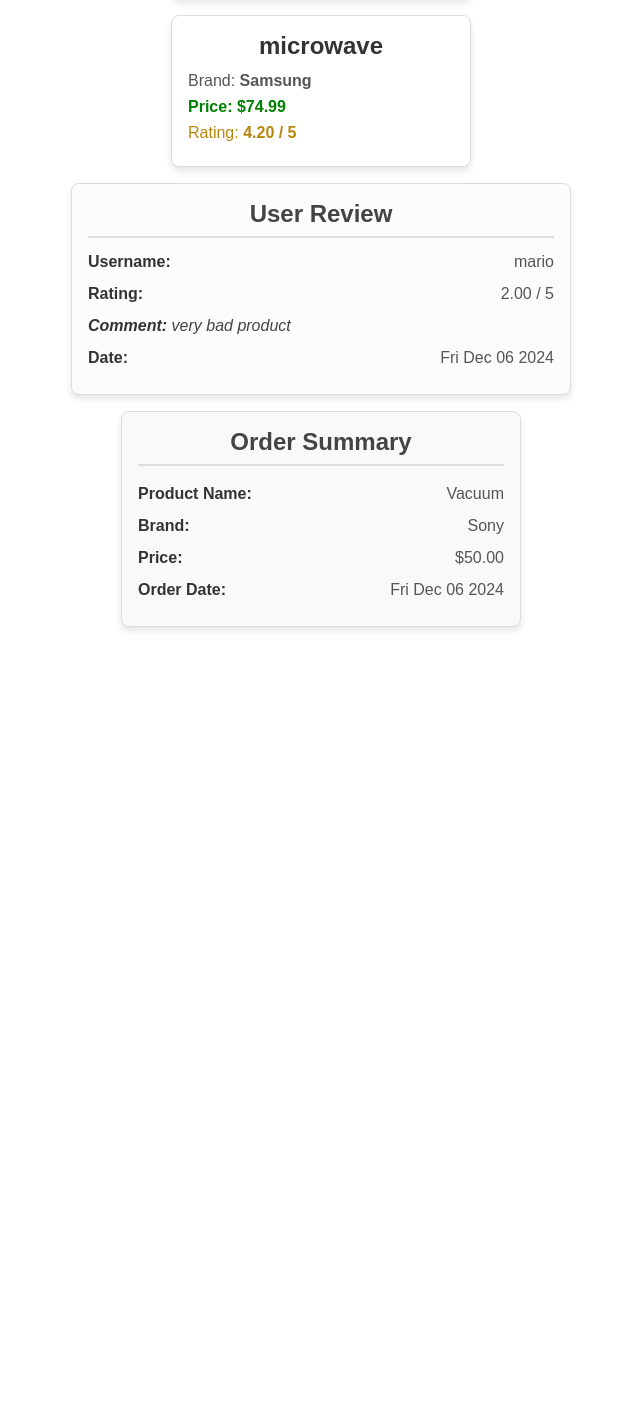
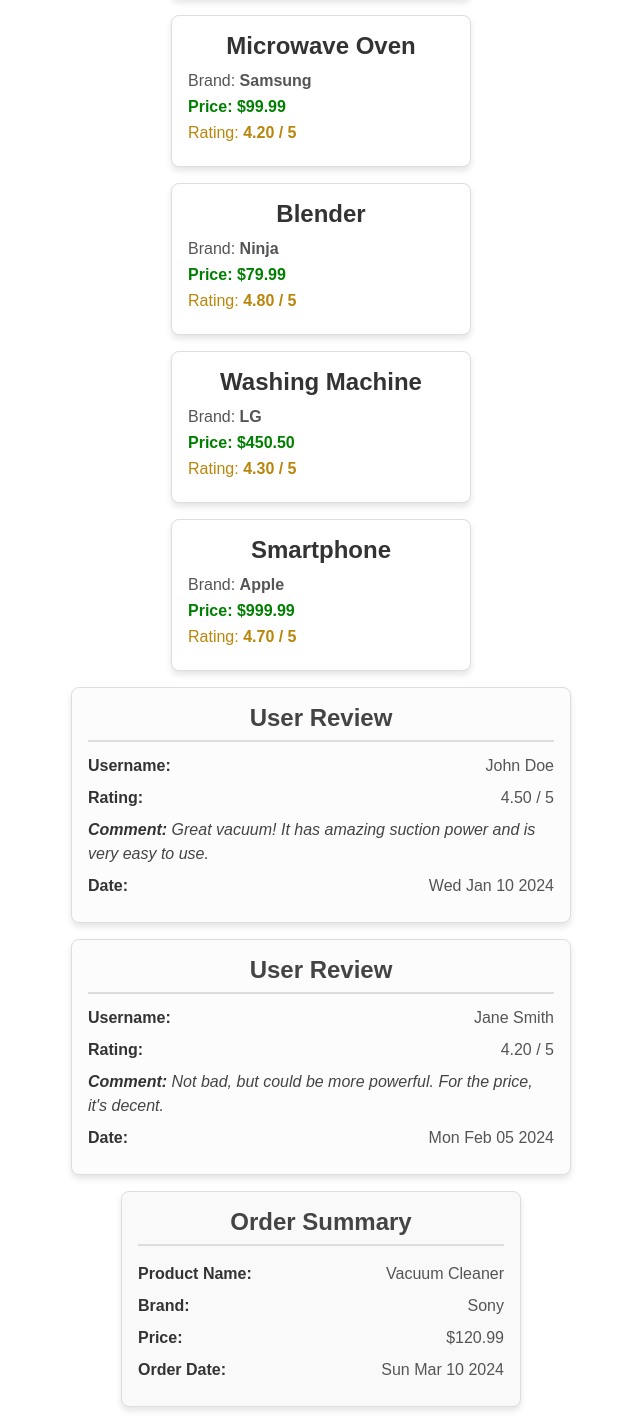
Before and after one commit to Bright3r/CS157A-Final, a Next.js app in the folder frontend/ecommerce/: page /shop in a window 1280 px wide. Shown: the part 206-1627 px from the top of the page, without its empty margins (319-959 px from the left). Before the commit the page ends 849 px from the top, so only its background shows below. Built offline with nearby package versions, Linux system fonts and the light colour scheme.

Commit message:
Made frontend types more robust

```diff
--- a/frontend/ecommerce/public/orders.json
+++ b/frontend/ecommerce/public/orders.json
@@ -1,11 +1,93 @@
 [
     {
-        "product": {
-            "name": "Vacuum",
-            "brand": "Sony",
-            "price": 50.00,
-            "rating": 4.7
+      "orderID": 1,
+      "numProductsOrdered": 2,
+      "dateOrdered": "2024-03-10T10:30:00.000Z",
+      "total": 220.99,
+      "products": [
+        {
+          "productID": 1,
+          "productName": "Vacuum Cleaner",
+          "brand": "Sony",
+          "price": 120.99,
+          "quantity": 1,
+          "rating": 4.5,
+          "listingDate": "2024-01-15"
         },
-        "orderDate": "2024-12-06T14:30:00.000Z"
+        {
+          "productID": 3,
+          "productName": "Blender",
+          "brand": "Ninja",
+          "price": 79.99,
+          "quantity": 1,
+          "rating": 4.8,
+          "listingDate": "2024-02-20"
+        }
+      ],
+      "shippingAddress": {
+        "addrID": 1,
+        "country": "USA",
+        "state": "California",
+        "city": "Los Angeles",
+        "street": "123 Elm St",
+        "houseNumber": "10",
+        "zipcode": "90001"
+      },
+      "user": {
+        "userID": 1,
+        "userName": "John Doe",
+        "email": "johndoe@example.com",
+        "phoneNumber": "123-456-7890",
+        "adress": {
+          "addrID": 1,
+          "country": "USA",
+          "state": "California",
+          "city": "Los Angeles",
+          "street": "123 Elm St",
+          "houseNumber": "10",
+          "zipcode": "90001"
+        }
+      }
+    },
+    {
+      "orderID": 2,
+      "numProductsOrdered": 1,
+      "dateOrdered": "2024-03-12T15:45:00.000Z",
+      "total": 450.50,
+      "products": [
+        {
+          "productID": 4,
+          "productName": "Washing Machine",
+          "brand": "LG",
+          "price": 450.50,
+          "quantity": 1,
+          "rating": 4.3,
+          "listingDate": "2024-03-05"
+        }
+      ],
+      "shippingAddress": {
+        "addrID": 2,
+        "country": "USA",
+        "state": "New York",
+        "city": "Brooklyn",
+        "street": "456 Oak St",
+        "houseNumber": "5",
+        "zipcode": "11201"
+      },
+      "user": {
+        "userID": 2,
+        "userName": "Jane Smith",
+        "email": "janesmith@example.com",
+        "phoneNumber": "987-654-3210",
+        "adress": {
+          "addrID": 2,
+          "country": "USA",
+          "state": "New York",
+          "city": "Brooklyn",
+          "street": "456 Oak St",
+          "houseNumber": "5",
+          "zipcode": "11201"
+        }
+      }
     }
 ]
--- a/frontend/ecommerce/public/products.json
+++ b/frontend/ecommerce/public/products.json
@@ -1,14 +1,47 @@
 [
     {
-        "name": "Vacuum",
-        "brand": "Sony",
-        "price": 50.00,
-        "rating": 4.7
+      "productID": 1,
+      "productName": "Vacuum Cleaner",
+      "brand": "Sony",
+      "price": 120.99,
+      "quantity": 15,
+      "rating": 4.5,
+      "listingDate": "2024-01-15"
     },
     {
-        "name": "microwave",
-        "brand": "Samsung",
-        "price": 74.99,
-        "rating": 4.2
+      "productID": 2,
+      "productName": "Microwave Oven",
+      "brand": "Samsung",
+      "price": 99.99,
+      "quantity": 30,
+      "rating": 4.2,
+      "listingDate": "2023-11-01"
+    },
+    {
+      "productID": 3,
+      "productName": "Blender",
+      "brand": "Ninja",
+      "price": 79.99,
+      "quantity": 20,
+      "rating": 4.8,
+      "listingDate": "2024-02-20"
+    },
+    {
+      "productID": 4,
+      "productName": "Washing Machine",
+      "brand": "LG",
+      "price": 450.50,
+      "quantity": 10,
+      "rating": 4.3,
+      "listingDate": "2024-03-05"
+    },
+    {
+      "productID": 5,
+      "productName": "Smartphone",
+      "brand": "Apple",
+      "price": 999.99,
+      "quantity": 50,
+      "rating": 4.7,
+      "listingDate": "2024-03-01"
     }
 ]
--- a/frontend/ecommerce/public/reviews.json
+++ b/frontend/ecommerce/public/reviews.json
@@ -1,8 +1,60 @@
 [
-    {
-        "rating": 2.0,
-        "comment": "very bad product",
-        "username": "mario",
-        "date": "2024-12-06T14:30:00.000Z"
+  {
+    "reviewID": 1,
+    "reviewComment": "Great vacuum! It has amazing suction power and is very easy to use.",
+    "datePosted": "2024-01-10T14:30:00.000Z",
+    "product": {
+      "productID": 1,
+      "productName": "Vacuum Cleaner",
+      "brand": "Sony",
+      "price": 120.99,
+      "quantity": 15,
+      "rating": 4.5,
+      "listingDate": "2024-01-15"
+    },
+    "user": {
+      "userID": 1,
+      "userName": "John Doe",
+      "email": "johndoe@example.com",
+      "phoneNumber": "123-456-7890",
+      "adress": {
+        "addrID": 1,
+        "country": "USA",
+        "state": "California",
+        "city": "Los Angeles",
+        "street": "123 Elm St",
+        "houseNumber": "10",
+        "zipcode": "90001"
       }
+    }
+  },
+  {
+    "reviewID": 2,
+    "reviewComment": "Not bad, but could be more powerful. For the price, it's decent.",
+    "datePosted": "2024-02-05T09:15:00.000Z",
+    "product": {
+      "productID": 2,
+      "productName": "Microwave Oven",
+      "brand": "Samsung",
+      "price": 99.99,
+      "quantity": 30,
+      "rating": 4.2,
+      "listingDate": "2023-11-01"
+    },
+    "user": {
+      "userID": 2,
+      "userName": "Jane Smith",
+      "email": "janesmith@example.com",
+      "phoneNumber": "987-654-3210",
+      "adress": {
+        "addrID": 2,
+        "country": "USA",
+        "state": "New York",
+        "city": "Brooklyn",
+        "street": "456 Oak St",
+        "houseNumber": "5",
+        "zipcode": "11201"
+      }
+    }
+  }
 ]
--- a/frontend/ecommerce/src/components/order.tsx
+++ b/frontend/ecommerce/src/components/order.tsx
@@ -1,23 +1,26 @@
 import "../types";
 import styles from "@/styles/Order.module.css";
 
-export default function Order(props: order_t) {
-    const { name, brand, price, rating } = props.product;
+export default function Order(
+        { numProductsOrdered, dateOrdered, total, products, shippingAddress, user }: order_t)
+    {
+
+    const prod: product_t | null = products.length > 0 ? products[0] : null;
 
     return (
         <div className={styles.orderCard}>
             <h2 className={styles.orderTitle}>Order Summary</h2>
             <p className={styles.orderDetail}>
-                <span className={styles.label}>Product Name:</span> {name}
+                <span className={styles.label}>Product Name:</span> {prod?.productName}
             </p>
             <p className={styles.orderDetail}>
-                <span className={styles.label}>Brand:</span> {brand}
+                <span className={styles.label}>Brand:</span> {prod?.brand}
             </p>
             <p className={styles.orderDetail}>
-                <span className={styles.label}>Price:</span> ${price.toFixed(2)}
+                <span className={styles.label}>Price:</span> ${prod?.price.toFixed(2)}
             </p>
             <p className={styles.orderDetail}>
-                <span className={styles.label}>Order Date:</span> {props.orderDate.toDateString()}
+                <span className={styles.label}>Order Date:</span> {dateOrdered.toDateString()}
             </p>
         </div>
     );
--- a/frontend/ecommerce/src/components/product.tsx
+++ b/frontend/ecommerce/src/components/product.tsx
@@ -1,10 +1,13 @@
 import "../types";
 import styles from "@/styles/Product.module.css";
 
-export default function Product({ name, brand, price, rating }: product_t) {
+export default function Product(
+        { productID, productName, brand, price, quantity, rating, listingDate }: product_t)
+    {
+
     return (
         <div className={styles.productCard}>
-            <h2 className={styles.productTitle}>{name}</h2>
+            <h2 className={styles.productTitle}>{productName}</h2>
             <p className={styles.productBrand}>Brand: <strong>{brand}</strong></p>
             <p className={styles.productPrice}>Price: <strong>${price.toFixed(2)}</strong></p>
             <p className={styles.productRating}>
--- a/frontend/ecommerce/src/components/review.tsx
+++ b/frontend/ecommerce/src/components/review.tsx
@@ -2,22 +2,22 @@
 import styles from "@/styles/Review.module.css";
 
 export default function Review(props: review_t) {
-    const { rating, comment, username, date } = props;
+    const { reviewID, reviewComment, datePosted, product, user } = props;
 
     return (
         <div className={styles.reviewCard}>
             <h2 className={styles.reviewTitle}>User Review</h2>
             <p className={styles.reviewDetail}>
-                <span className={styles.label}>Username:</span> {username}
+                <span className={styles.label}>Username:</span> {user.userName}
             </p>
             <p className={styles.reviewDetail}>
-                <span className={styles.label}>Rating:</span> {rating.toFixed(2)} / 5
+                <span className={styles.label}>Rating:</span> {product.rating.toFixed(2)} / 5
             </p>
             <p className={styles.reviewComment}>
-                <span className={styles.label}>Comment:</span> {comment}
+                <span className={styles.label}>Comment:</span> {reviewComment}
             </p>
             <p className={styles.reviewDetail}>
-                <span className={styles.label}>Date:</span> {date.toDateString()}
+                <span className={styles.label}>Date:</span> {datePosted.toDateString()}
             </p>
         </div>
     );
--- a/frontend/ecommerce/src/pages/shop/index.tsx
+++ b/frontend/ecommerce/src/pages/shop/index.tsx
@@ -18,7 +18,7 @@
 
         setProducts(data);
       } catch (error) {
-        console.error("Error fetching data: ", error);
+        console.error("Error fetching products: ", error);
       }
     };
 
@@ -28,10 +28,10 @@
         const data = await req.json();
 
         let cleanedData: review_t[] = data;
-        cleanedData.forEach((review) => review.date = new Date(review.date));
+        cleanedData.forEach((review) => review.datePosted = new Date(review.datePosted));
         setReviews(cleanedData);
       } catch (error) {
-        console.error("Error fetching data: ", error);
+        console.error("Error fetching reviews: ", error);
       }
     };
 
@@ -41,10 +41,10 @@
         const data = await req.json();
 
         let cleanedData: order_t[] = data;
-        cleanedData.forEach((order) => order.orderDate = new Date(order.orderDate));
+        cleanedData.forEach((order) => order.dateOrdered = new Date(order.dateOrdered));
         setOrders(cleanedData);
       } catch (error) {
-        console.error("Error fetching data: ", error);
+        console.error("Error fetching orders: ", error);
       }
     };
 
@@ -57,15 +57,15 @@
     <>
       <h1> SHOP </h1>
       {products.length > 0 && (
-        products.map((product) => <Product key={product.name} {...product} />)
+        products.map((product) => <Product key={product.productID} {...product} />)
       )}
 
       {reviews.length > 0 && (
-        reviews.map((review) => <Review key={review.username} {...review} />)
+        reviews.map((review) => <Review key={review.reviewID} {...review} />)
       )}
 
       {orders.length > 0 && (
-        orders.map((order) => <Order key={order.product.name} {...order} />)
+        orders.map((order) => <Order key={order.orderID} {...order} />)
       )}
     </>
   );
--- a/frontend/ecommerce/src/types.ts
+++ b/frontend/ecommerce/src/types.ts
@@ -1,20 +1,50 @@
 
 
+type address_t = {
+    addrID: number;
+    country: string;
+    state: string;
+    city: string;
+    street: string;
+    houseNumber: string;
+    zipcode: string;
+};
+
+type user_t = {
+    userID: number;
+    userName: string;
+    email: string;
+    phoneNumber: string;
+
+    adress: address_t;
+};
+
 type product_t = {
-    name: string;
+    productID: number;
+    productName: string;
     brand: string;
     price: number;
+    quantity: number;
     rating: number;
-}
+    listingDate: string;
+};
+
+type review_t = {
+    reviewID: number;
+    reviewComment: string;
+    datePosted: Date;
+
+    product: product_t;
+    user: user_t;
+};
 
 type order_t = {
-    product: product_t;
-    orderDate: Date;
-}
+    orderID: number;
+    numProductsOrdered: number;
+    dateOrdered: Date;
+    total: number;
 
-type review_t = {
-    rating: number;
-    comment: string;
-    username: string;
-    date: Date;
-}
+    products: product_t[];
+    shippingAddress: address_t;
+    user: user_t;
+};
```
